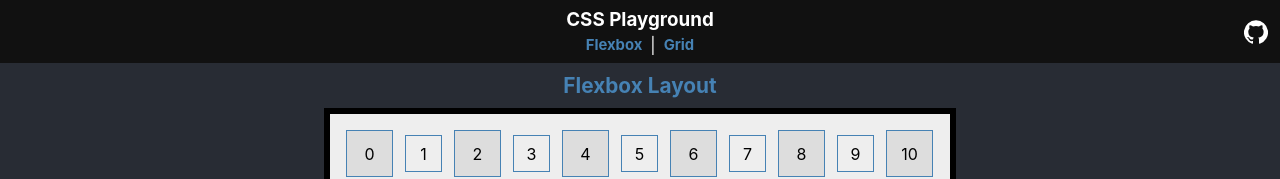
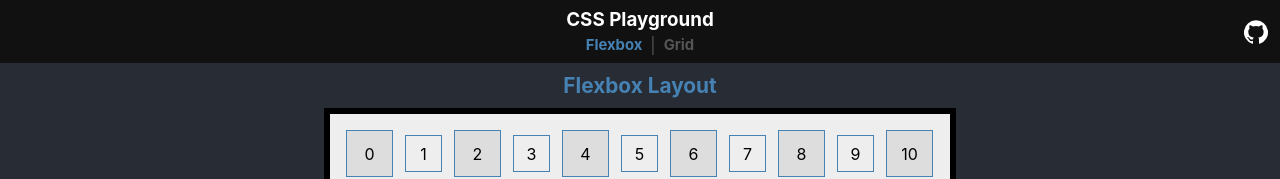
Before and after one commit to sgehrman/react-example, a React (Create React App) app: page / in a window 1280 px wide. Shown: the top 179 px of the page. Built offline with nearby package versions, Linux system fonts and the light colour scheme; the HTML template or start-up script is replaced by a standard one.

Commit message:
header bar fix

```diff
--- a/src/components/Header.js
+++ b/src/components/Header.js
@@ -1,7 +1,7 @@
 import React from 'react'
 import { GitHub } from '@material-ui/icons'
 import { IconButton } from '@material-ui/core'
-import { Link } from 'react-router-dom'
+import { NavLink } from 'react-router-dom'
 import styles from '../scss/Header.module.scss'
 
 function Header() {
@@ -12,13 +12,13 @@ function Header() {
       <div style={titleColumn}>
         <div style={title}>CSS Playground</div>
         <div className={styles.linkBar}>
-          <Link to="/" style={subtitle}>
+          <NavLink exact to="/" style={link} activeStyle={activeLink}>
             Flexbox
-          </Link>
+          </NavLink>
           <div className={styles.spacer}>|</div>
-          <Link to="/grid" style={subtitle}>
+          <NavLink exact to="/grid" style={link} activeStyle={activeLink}>
             Grid
-          </Link>
+          </NavLink>
         </div>
       </div>
 
@@ -56,12 +56,6 @@ const title = {
   fontWeight: 'bold',
 }
 
-const subtitle = {
-  fontSize: 'calc(10px + .6vmin)',
-  fontWeight: 'bold',
-  color: 'steelblue',
-}
-
 const githubButton = {
   position: 'absolute',
   display: 'flex',
@@ -73,4 +67,15 @@ const githubButton = {
   width: '24px',
 }
 
+const link = {
+  fontSize: 'calc(10px + .6vmin)',
+  fontWeight: 'bold',
+  color: '#555',
+}
+
+const activeLink = {
+  ...link,
+  color: 'steelblue',
+}
+
 export default Header
--- a/src/scss/Header.module.scss
+++ b/src/scss/Header.module.scss
@@ -9,5 +9,6 @@
 
   .spacer {
     padding: 0 8px;
+    color: #555;
   }
 }
```
